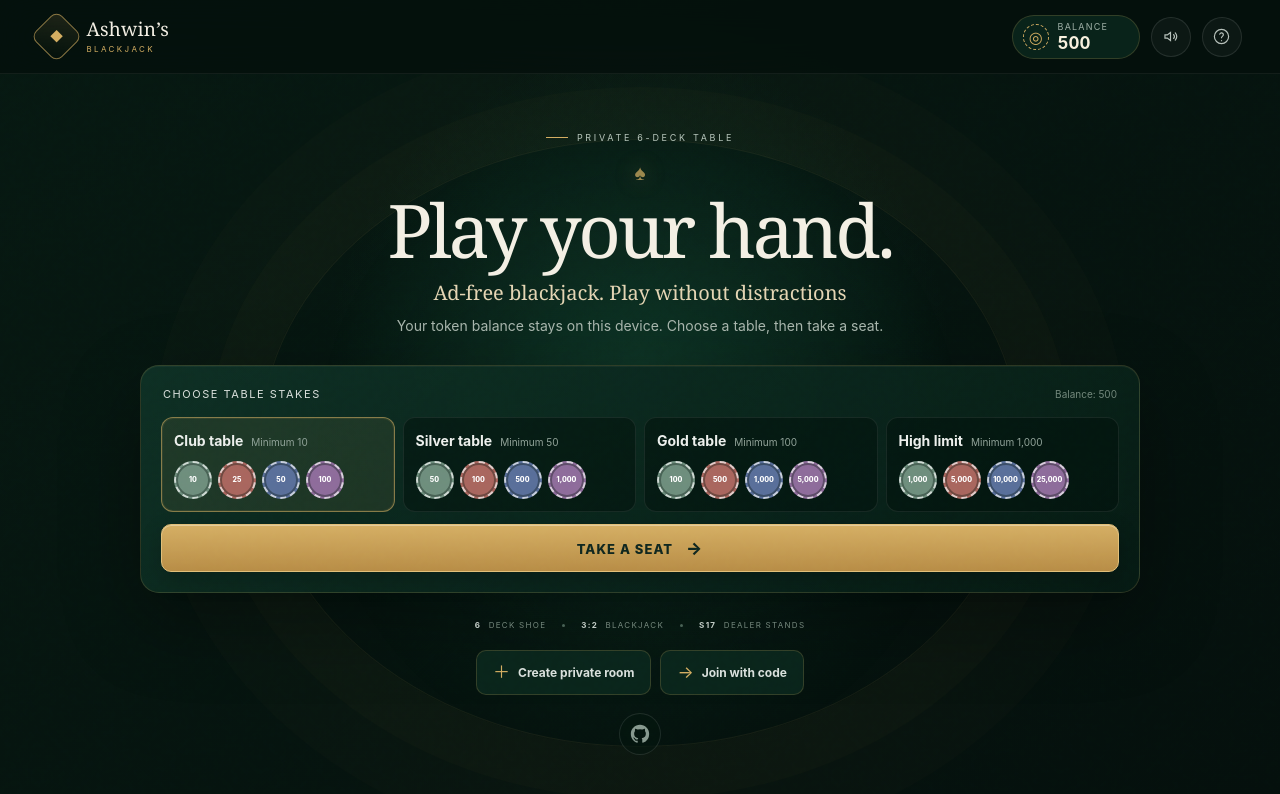
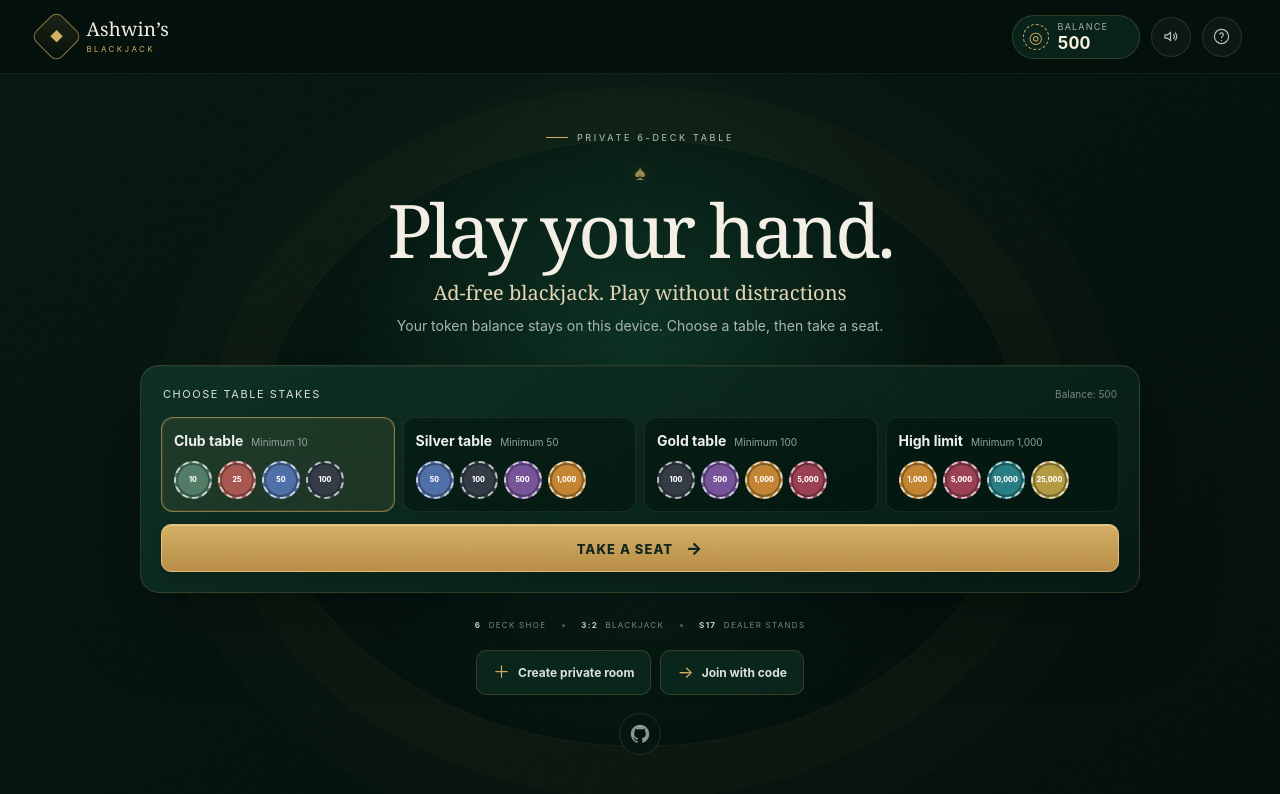
Before and after one commit to ashwinmahesh/blackjack, a Next.js app: page / in a window 1280 px wide. Shown: the top 794 px of the page. Built offline with nearby package versions, Linux system fonts and the light colour scheme.

Commit message:
chips, achievements

```diff
--- a/app/BlackjackGame.tsx
+++ b/app/BlackjackGame.tsx
@@ -155,6 +155,10 @@ const SUIT_MARKS: Record<CardType["suit"], string> = {
 
 function tokenAmount(value: number) {
   return new Intl.NumberFormat("en-US", { maximumFractionDigits: 1 }).format(value);
+}
+
+function chipValueClass(value: number) {
+  return `chipValue${value}`;
 }
 
 function emptySeenCardCounts(): SeenCardCounts {
@@ -528,15 +532,14 @@ function HandValue({ cards, hidden = false }: { cards: CardType[]; hidden?: bool
 }
 
 function ChipPile({ amount, denominations }: { amount: number; denominations: readonly number[] }) {
-  const chips: Array<{ value: number; tone: number }> = [];
+  const chips: Array<{ value: number }> = [];
   let remaining = amount;
 
   for (const denomination of [...denominations].reverse()) {
     const count = Math.floor(remaining / denomination);
     const visibleCount = Math.min(count, 3);
-    const tone = denominations.indexOf(denomination) + 1;
     for (let index = 0; index < visibleCount; index += 1) {
-      chips.push({ value: denomination, tone });
+      chips.push({ value: denomination });
     }
     remaining -= count * denomination;
   }
@@ -545,7 +548,7 @@ function ChipPile({ amount, denominations }: { amount: number; denominations: re
     <span className={`wagerPile ${chips.length ? "hasChips" : ""}`} aria-hidden="true">
       {chips.slice(0, 9).map((chip, index) => (
         <i
-          className={`wagerChipToken wagerChipTone${chip.tone}`}
+          className={`wagerChipToken ${chipValueClass(chip.value)}`}
           style={{ "--chip-index": index } as CSSProperties}
           key={`${chip.value}-${index}`}
         >
@@ -1111,7 +1114,13 @@ export default function BlackjackGame() {
     }
   }, [playCardSound, roomSession]);
 
-  const showTableBust = useCallback((balance: number, minimum: number) => {
+  const showTableBust = useCallback((balance: number, minimum: number, resetAchievements = false) => {
+    if (resetAchievements) {
+      achievementQueueRef.current = [];
+      previousAchievementBalanceRef.current = balance;
+      setAchievementBanner(null);
+      setUnlockedAchievements([]);
+    }
     setTableBustNotice({ id: Date.now(), balance, minimum });
     playCardSound("tableBust");
   }, [playCardSound]);
@@ -1322,7 +1331,7 @@ export default function BlackjackGame() {
     lastTableBustRoundRef.current = completedTableBustKey;
     if (completedTableBalance >= completedTableMinimum) return;
     const timer = window.setTimeout(() => {
-      showTableBust(completedTableBalance, completedTableMinimum);
+      showTableBust(completedTableBalance, completedTableMinimum, true);
     }, 0);
     return () => window.clearTimeout(timer);
   }, [
@@ -1824,7 +1833,6 @@ export default function BlackjackGame() {
           name: roomName,
           passcode: roomPasscode,
           ...(roomMode === "create" ? { startingBankroll: wallet } : {}),
-          ...(roomMode === "create" ? { tableId: selectedTable.id } : {}),
         }),
       });
       const data = (await response.json()) as {
@@ -2167,19 +2175,34 @@ export default function BlackjackGame() {
               ) : (
                 <>
                   <div className="roomWagerPicker">
-                    <button type="button" onClick={() => setRoomWager(roomSession.room.table.minimum)}>Clear</button>
+                    <button
+                      className="roomWagerReset"
+                      type="button"
+                      onClick={() => setRoomWager(roomSession.room.table.minimum)}
+                    >
+                      Reset
+                    </button>
                     {roomSession.room.table.chips.map((chip) => (
                       <button
+                        className="roomChipButton"
                         type="button"
                         key={chip}
+                        aria-label={`Add ${tokenAmount(chip)} tokens to bet`}
                         onClick={() => {
                           playCardSound("chip");
                           setRoomWager((wager) => Math.min((roomPlayer?.bankroll ?? 0), wager + chip));
                         }}
                       >
-                        +{tokenAmount(chip)}
+                        <i className={`stakeChip ${chipValueClass(chip)}`}>{tokenAmount(chip)}</i>
                       </button>
                     ))}
+                  </div>
+                  <div className="roomWagerSummary" aria-live="polite">
+                    <ChipPile amount={roomWager} denominations={roomSession.room.table.chips} />
+                    <span>
+                      <small>Current bet</small>
+                      <strong>{tokenAmount(roomWager)}</strong>
+                    </span>
                   </div>
                   <button
                     className="dealButton"
@@ -2187,7 +2210,7 @@ export default function BlackjackGame() {
                     onClick={() => sendRoomAction("bet", roomWager)}
                     disabled={roomBusy || roomWager > (roomPlayer?.bankroll ?? 0)}
                   >
-                    Bet {tokenAmount(roomWager)}
+                    Place bet
                   </button>
                 </>
               )
@@ -2240,8 +2263,8 @@ export default function BlackjackGame() {
                     <small>Minimum {tokenAmount(table.minimum)}</small>
                   </span>
                   <span className="stakeChips">
-                    {table.chips.map((value, index) => (
-                      <i className={`stakeChip stakeChip${index + 1}`} key={value}>{tokenAmount(value)}</i>
+                    {table.chips.map((value) => (
+                      <i className={`stakeChip ${chipValueClass(value)}`} key={value}>{tokenAmount(value)}</i>
                     ))}
                   </span>
                 </button>
@@ -2449,11 +2472,11 @@ export default function BlackjackGame() {
             {game.phase === "betting" ? (
               <div className="betControls">
                 <div className="chipRow" aria-label="Add to bet">
-                  {selectedTable.chips.map((value, index) => (
+                  {selectedTable.chips.map((value) => (
                     <button
                       type="button"
                       key={value}
-                      className={`betChip betChipTone${index + 1}`}
+                      className={`betChip ${chipValueClass(value)}`}
                       onClick={() => changeBet(value)}
                       disabled={game.currentBet + sideBetStake(game.sideBets) + value > game.bankroll}
                       aria-label={`Add ${value} tokens`}
--- a/app/api/rooms/route.ts
+++ b/app/api/rooms/route.ts
@@ -9,13 +9,11 @@ export async function POST(request: NextRequest) {
       name?: string;
       passcode?: string;
       startingBankroll?: number;
-      tableId?: string;
     };
     const result = createRoom({
       name: body.name ?? "",
       passcode: body.passcode ?? "",
       startingBankroll: body.startingBankroll,
-      tableId: body.tableId,
     });
     return NextResponse.json(result, { status: 201 });
   } catch (error) {
--- a/app/globals.css
+++ b/app/globals.css
@@ -152,10 +152,7 @@ button:focus-visible { outline: 2px solid var(--gold-bright); outline-offset: 3p
 .stakeTableHeading strong { color: #edf0ed; font-size: 14px; }
 .stakeTableHeading small { color: #91a399; font-size: 10px; }
 .stakeChips { display: flex; gap: 6px; }
-.stakeChip { --stake-chip: #6e8e7d; width: 38px; height: 38px; flex: 0 0 38px; display: grid; place-items: center; border: 2px dashed rgba(255,255,255,.67); border-radius: 50%; background: var(--stake-chip); color: white; box-shadow: inset 0 0 0 2px rgba(4,18,14,.35); font-size: 7px; font-style: normal; font-weight: 800; }
-.stakeChip2 { --stake-chip: #a9665e; }
-.stakeChip3 { --stake-chip: #596f9a; }
-.stakeChip4 { --stake-chip: #8e6c9b; }
+.stakeChip { width: 38px; height: 38px; flex: 0 0 38px; display: grid; place-items: center; border: 2px dashed rgba(255,255,255,.67); border-radius: 50%; background: var(--chip-color, #527c66); color: white; box-shadow: inset 0 0 0 2px rgba(4,18,14,.35); font-size: 7px; font-style: normal; font-weight: 800; }
 .chipGraphic { width: 42px; height: 42px; border-radius: 50%; display: grid; place-items: center; position: relative; border: 3px dashed rgba(255,255,255,.65); box-shadow: inset 0 0 0 3px currentColor, 0 5px 10px rgba(0,0,0,.2); }
 .chipGraphic i { position: absolute; inset: 7px; border-radius: 50%; background: rgba(3,15,11,.8); border: 1px solid rgba(255,255,255,.24); }
 .chipGraphic b { position: relative; z-index: 2; color: white; font-size: 9px; }
@@ -270,8 +267,18 @@ button:focus-visible { outline: 2px solid var(--gold-bright); outline-offset: 3p
 .roomLocalPlayer .roomWaiting { min-height: 140px; font-size: 13px; }
 .roomGameControls { width: min(760px, 100%); min-height: 72px; justify-self: center; display: flex; align-items: center; justify-content: center; gap: 10px; padding: 9px 11px; border: 1px solid rgba(255,255,255,.08); border-radius: 15px; background: rgba(4,18,14,.9); }
 .roomGameControls > strong { color: #c6d1ca; font-size: 13px; }
-.roomWagerPicker { display: flex; gap: 5px; }
-.roomWagerPicker button { height: 38px; padding: 0 9px; border: 1px solid rgba(255,255,255,.1); border-radius: 8px; background: rgba(255,255,255,.04); color: #c5d0ca; font-size: 10px; cursor: pointer; }
+.roomWagerPicker { display: flex; align-items: center; gap: 6px; }
+.roomWagerPicker button { cursor: pointer; }
+.roomWagerPicker .roomWagerReset { height: 38px; padding: 0 10px; border: 1px solid rgba(255,255,255,.1); border-radius: 8px; background: rgba(255,255,255,.04); color: #c5d0ca; font-size: 10px; }
+.roomWagerPicker .roomChipButton { width: 44px; height: 44px; padding: 0; display: grid; place-items: center; border: 0; border-radius: 50%; background: transparent; transition: transform .16s ease, filter .16s ease; }
+.roomWagerPicker .roomChipButton:hover { transform: translateY(-2px) scale(1.04); filter: brightness(1.12); }
+.roomWagerPicker .roomChipButton:focus-visible { outline: 2px solid var(--gold); outline-offset: 2px; }
+.roomWagerPicker .roomChipButton .stakeChip { width: 42px; height: 42px; flex-basis: 42px; font-size: 8px; box-shadow: inset 0 0 0 2px rgba(4,18,14,.35), 0 4px 8px rgba(0,0,0,.28); }
+.roomWagerSummary { min-width: 116px; display: flex; align-items: center; gap: 5px; }
+.roomWagerSummary .wagerPile { flex: 0 0 64px; }
+.roomWagerSummary > span { display: flex; flex-direction: column; line-height: 1.05; }
+.roomWagerSummary small { color: #83978c; font-size: 7px; text-transform: uppercase; letter-spacing: .1em; }
+.roomWagerSummary strong { margin-top: 3px; color: #f3dfb3; font-size: 15px; font-variant-numeric: tabular-nums; }
 .roomGameControls .dealButton { margin: 0; }
 .roomPlayControls { border: 0; background: none; box-shadow: none; padding: 0; }
 .roomControlError { color: #f0a29a; font-size: 11px; }
@@ -429,10 +436,15 @@ button:focus-visible { outline: 2px solid var(--gold-bright); outline-offset: 3p
 .wagerChipToken { --chip-color: #718c7d; position: absolute; left: 50%; bottom: calc(var(--chip-index) * 3px); width: 54px; height: 18px; transform: translateX(-50%); display: grid; place-items: center; border: 2px dashed rgba(255,255,255,.7); border-radius: 50%; background: var(--chip-color); color: white; box-shadow: inset 0 -4px rgba(0,0,0,.2), 0 2px 2px rgba(0,0,0,.28); }
 .wagerChipToken::before { content: ""; position: absolute; inset: 3px 8px; border: 1px solid rgba(255,255,255,.5); border-radius: 50%; background: color-mix(in srgb, var(--chip-color), #071b16 26%); }
 .wagerChipToken b { position: relative; z-index: 1; font-size: 7px; line-height: 1; }
-.wagerChipTone1 { --chip-color: #6e8e7d; }
-.wagerChipTone2 { --chip-color: #a9665e; }
-.wagerChipTone3 { --chip-color: #596f9a; }
-.wagerChipTone4 { --chip-color: #8e6c9b; }
+.chipValue10 { --chip-color: #527c66; }
+.chipValue25 { --chip-color: #a85750; }
+.chipValue50 { --chip-color: #4f6fa8; }
+.chipValue100 { --chip-color: #343b46; }
+.chipValue500 { --chip-color: #77539a; }
+.chipValue1000 { --chip-color: #c38432; }
+.chipValue5000 { --chip-color: #9b3f54; }
+.chipValue10000 { --chip-color: #287c82; }
+.chipValue25000 { --chip-color: #b49a42; }
 .sideBetRow { display: flex; gap: 5px; }
 .sideBetRow button { min-width: 92px; height: 38px; padding: 0 10px; display: flex; align-items: center; justify-content: space-between; gap: 8px; border: 1px solid rgba(255,255,255,.1); border-radius: 19px; background: rgba(4,18,14,.72); color: #9aac9f; cursor: pointer; }
 .sideBetRow button span { text-transform: uppercase; letter-spacing: .05em; font-size: 11px; font-weight: 700; }
@@ -443,13 +455,10 @@ button:focus-visible { outline: 2px solid var(--gold-bright); outline-offset: 3p
 .controlDock { width: min(720px, 100%); justify-self: center; z-index: 5; padding-top: 10px; }
 .betControls, .playControls, .settledControls, .pacingControls { min-height: 72px; display: flex; align-items: center; justify-content: center; gap: 10px; padding: 9px 11px; border: 1px solid rgba(255,255,255,.075); border-radius: 15px; background: rgba(4,18,14,.86); backdrop-filter: blur(16px); box-shadow: 0 14px 34px rgba(0,0,0,.2); }
 .chipRow { display: flex; gap: 7px; }
-.betChip { width: 49px; height: 49px; position: relative; border-radius: 50%; border: 3px dashed rgba(255,255,255,.76); box-shadow: inset 0 0 0 3px currentColor, 0 5px 11px rgba(0,0,0,.28); cursor: pointer; }
+.betChip { width: 49px; height: 49px; position: relative; border-radius: 50%; border: 3px dashed rgba(255,255,255,.76); color: var(--chip-color, #527c66); background: var(--chip-color, #527c66); box-shadow: inset 0 0 0 3px currentColor, 0 5px 11px rgba(0,0,0,.28); cursor: pointer; }
 .betChip i { position: absolute; inset: 7px; border: 1px solid rgba(255,255,255,.35); border-radius: 50%; background: rgba(5,22,16,.82); }
 .betChip strong { position: relative; z-index: 2; color: white; font-size: 13px; }
-.betChipTone1 { color: #6e8e7d; background: #6e8e7d; }
-.betChipTone2 { color: #a9665e; background: #a9665e; }
-.betChipTone3 { color: #596f9a; background: #596f9a; }
-.betChipTone4 { color: #8e6c9b; background: #8e6c9b; }
+.betChip.chipValue10000 strong, .betChip.chipValue25000 strong { font-size: 10px; }
 .betChip:disabled, .textControl:disabled, .playControls button:disabled { opacity: .25; cursor: not-allowed; filter: grayscale(1); }
 .textControl { height: 41px; padding: 0 9px; color: #c1ccc6; border: 0; background: none; font-size: 13px; font-weight: 750; text-transform: uppercase; letter-spacing: .07em; cursor: pointer; }
 .dealButton { min-width: 162px; height: 48px; margin-left: auto; }
@@ -596,7 +605,8 @@ button:focus-visible { outline: 2px solid var(--gold-bright); outline-offset: 3p
   .roomTurnBadge { top: -9px; padding: 4px 6px; font-size: 6px; }
   .roomGameControls { flex-wrap: wrap; min-height: 82px; }
   .roomWagerPicker { width: 100%; justify-content: center; overflow-x: auto; }
-  .roomWagerPicker button { white-space: nowrap; }
+  .roomWagerPicker button { flex: 0 0 auto; white-space: nowrap; }
+  .roomWagerSummary { min-width: 105px; }
   .roomPlayControls { min-height: 112px; }
 
   .tableScreen { min-height: calc(100dvh - 62px); grid-template-rows: 72px minmax(135px, .92fr) 40px minmax(190px, 1.14fr) auto; padding: 11px 9px max(9px, env(safe-area-inset-bottom)); }
--- a/lib/server/rooms.ts
+++ b/lib/server/rooms.ts
@@ -300,7 +300,6 @@ export function createRoom(input: {
   name: string;
   passcode: string;
   startingBankroll?: number;
-  tableId?: string;
 }) {
   pruneExpiredRooms();
   const name = cleanName(input.name);
@@ -315,7 +314,7 @@ export function createRoom(input: {
     Number.isFinite(requestedBankroll) && requestedBankroll > 0 && requestedBankroll <= 10_000_000
       ? requestedBankroll
       : 500;
-  const selectedTable = ROOM_TABLES.find((table) => table.id === input.tableId) ?? ROOM_TABLES[0];
+  const selectedTable = ROOM_TABLES[0];
   const hostToken = playerToken();
   const host: StoredPlayer = {
     id: randomBytes(6).toString("base64url"),
```
